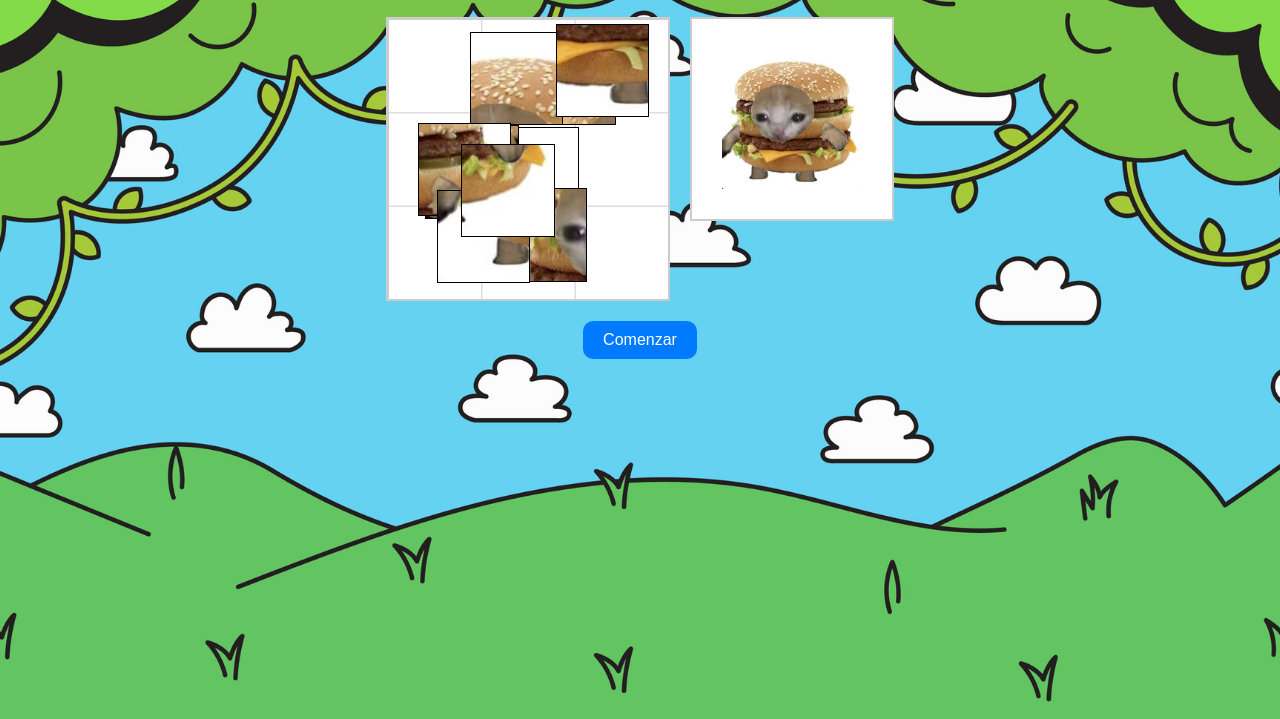
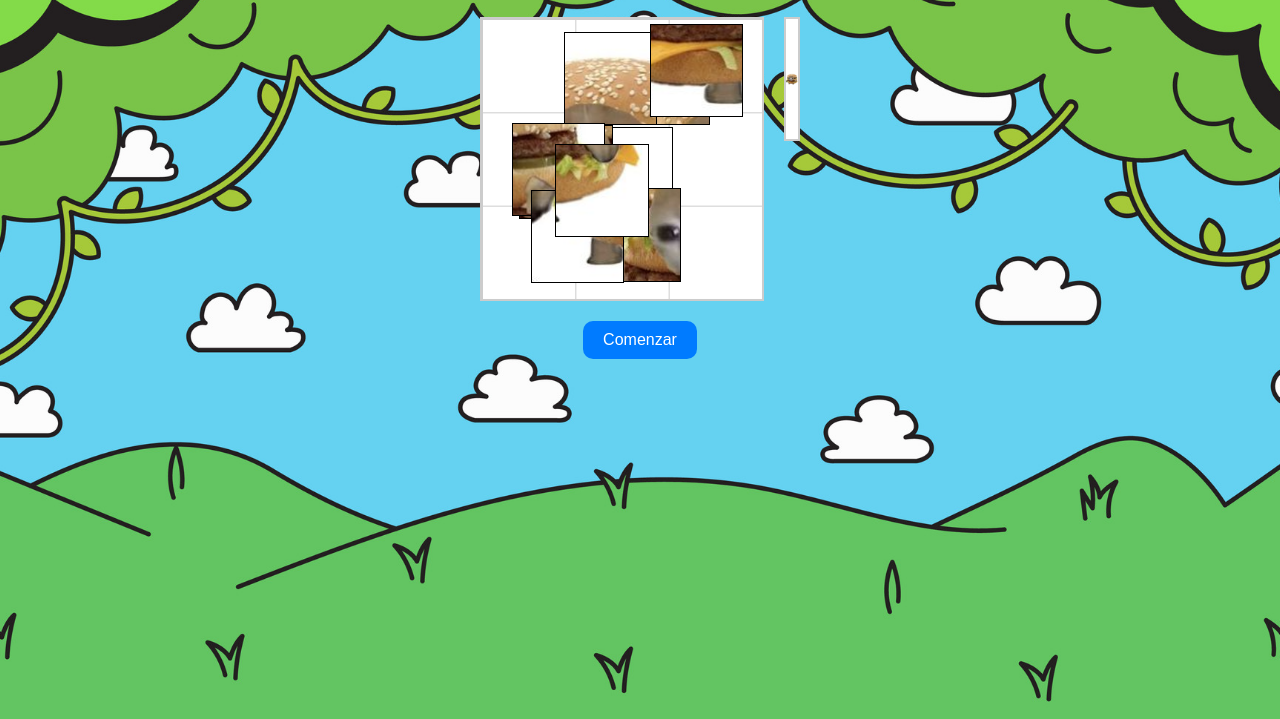
Before and after one commit to eloydadaea/Rompecabezas, a plain HTML site: page index.html in a window 1280 px wide. Shown: the part 81-800 px from the top of the page. Drawn offline with Linux system fonts and the light colour scheme.

Commit message:
Update style.css

```diff
--- a/style.css
+++ b/style.css
@@ -50,8 +50,8 @@ h1 {
 }
 
 #reference-container {
-  width: 200px;
-  height: 200px;
+  width: 12px;
+  height: 120px;
   border: 2px solid #ccc;
   background-color: #fff;
   display: flex;
@@ -60,8 +60,8 @@ h1 {
 }
 
 #reference-image {
-  max-width: 70%;
-  max-height: 70%;
+  max-width: 100%;
+  max-height: 100%;
 }
 
 button {
```
